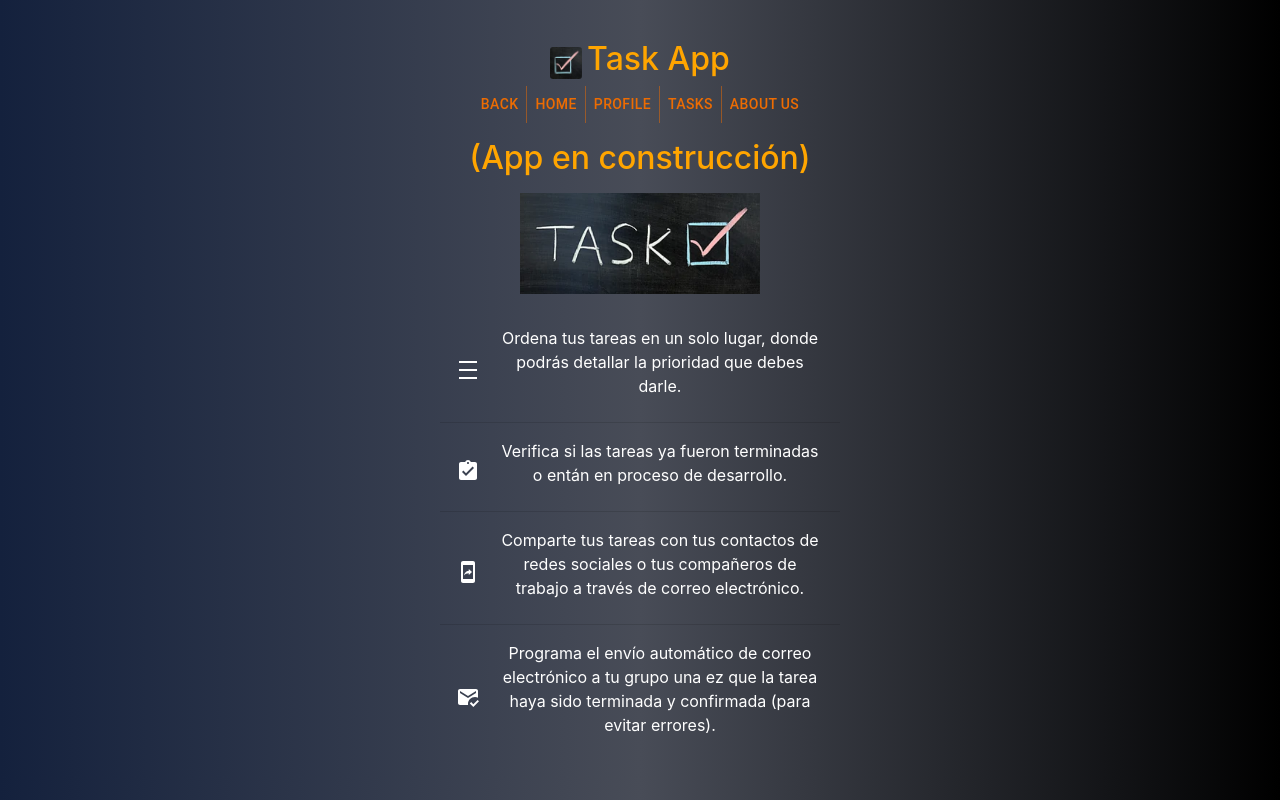
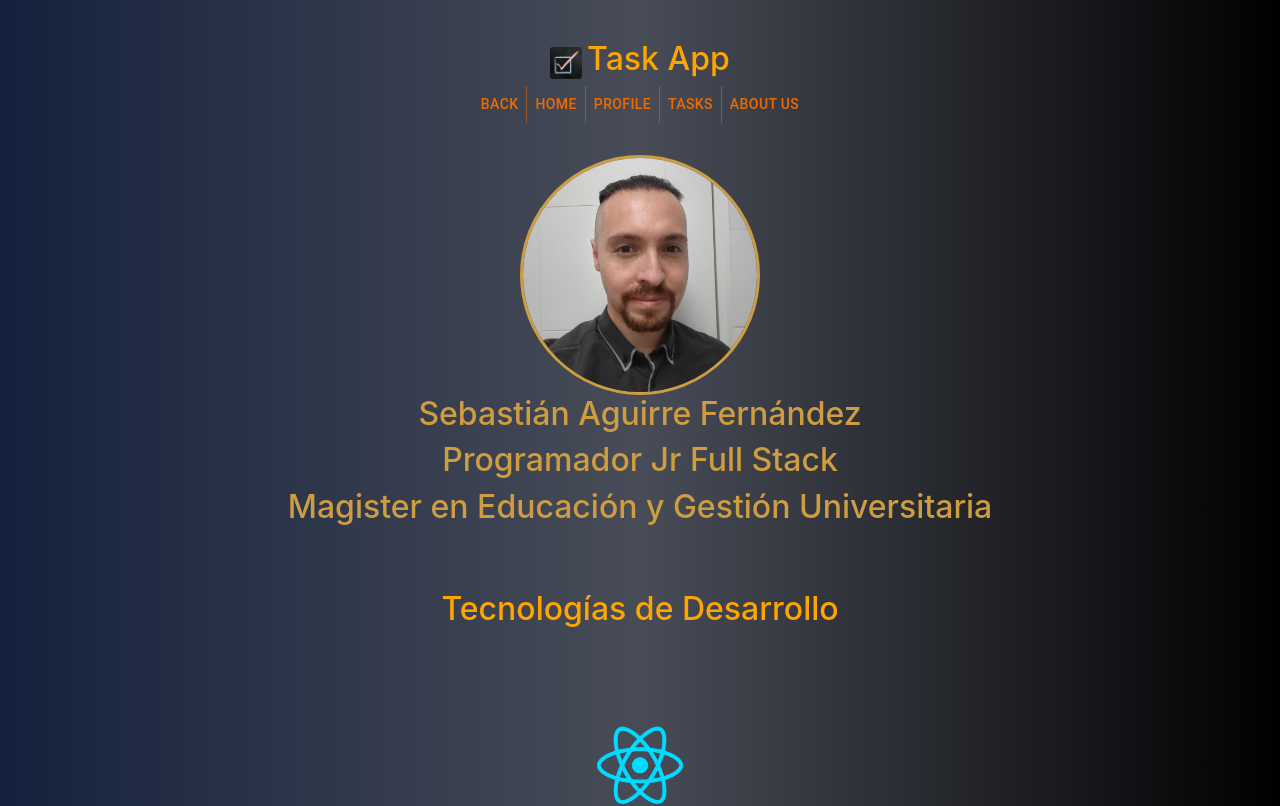
Before and after one commit to guiablanco/portafolio-original, a React (Create React App) app: page / in a window 1280 px wide. Shown: the top 806 px of the page. Built offline with nearby package versions, Linux system fonts and the light colour scheme.

Commit message:
homepage

```diff
--- a/src/App.jsx
+++ b/src/App.jsx
@@ -2,7 +2,7 @@ import {Routes, Route} from 'react-router-dom';
 
 //pages
 import Layout from './components/container/Layout';
-import HomePage from './pages/home/HomePage';
+import HomeProfilePage from './pages/home/HomeProfilePage';
 import LoginPage from './pages/auth/LoginPage';
 import RegisterPage from './pages/auth/RegisterPage';
 import NotFoundPage from './pages/404/NotFoundPage';
@@ -18,7 +18,7 @@ function App() {
     <div className="App">
       <Routes>
         <Route path='/' element={<Layout/>}>
-          <Route index element={<HomePage/>}></Route>
+          <Route index element={<HomeProfilePage/>}></Route>
           <Route path='login' element={<LoginPage/>}></Route>
           <Route path='register' element={<RegisterPage/>}></Route>
           <Route path='about' element={<AboutPage/>}/>
--- a/src/pages/home/HomePage.jsx
+++ b/src/pages/home/HomePage.jsx
@@ -15,7 +15,6 @@ const HomePage = () => {
 
     return (
         <div>
-            <h1 style={{marginTop:'1rem', marginBottom:'1rem'}}>(App en construcción)</h1>
             <div>
                 <img src={tasklogo} alt='logo' className='logo'/>
             </div>
--- /dev/null
+++ b/src/pages/home/HomeProfilePage.jsx
@@ -0,0 +1,32 @@
+
+//images
+import profileImage from '../../assets/images/profile.jpg';
+
+//style
+import '../../styles/profile.scss';
+import TecnologiasIconos from '../../components/pure/TecnologiasIconos';
+
+const HomeProfilePage = () => {
+
+
+
+    return (
+        <div>
+
+            <div>
+                <div className='datos'>
+                    <img src={profileImage} alt='profileImage' className='profileImage'/>
+                    <div>
+                        <h2>Sebastián Aguirre Fernández</h2>
+                        <h2>Programador Jr Full Stack</h2>
+                        <h2>Magister en Educación y Gestión Universitaria</h2>
+                    </div>
+                </div>
+                <h1 style={{margin:'4rem 0'}}>Tecnologías de Desarrollo</h1>
+                <TecnologiasIconos/>
+            </div>
+        </div>
+    );
+}
+
+export default HomeProfilePage;
```
